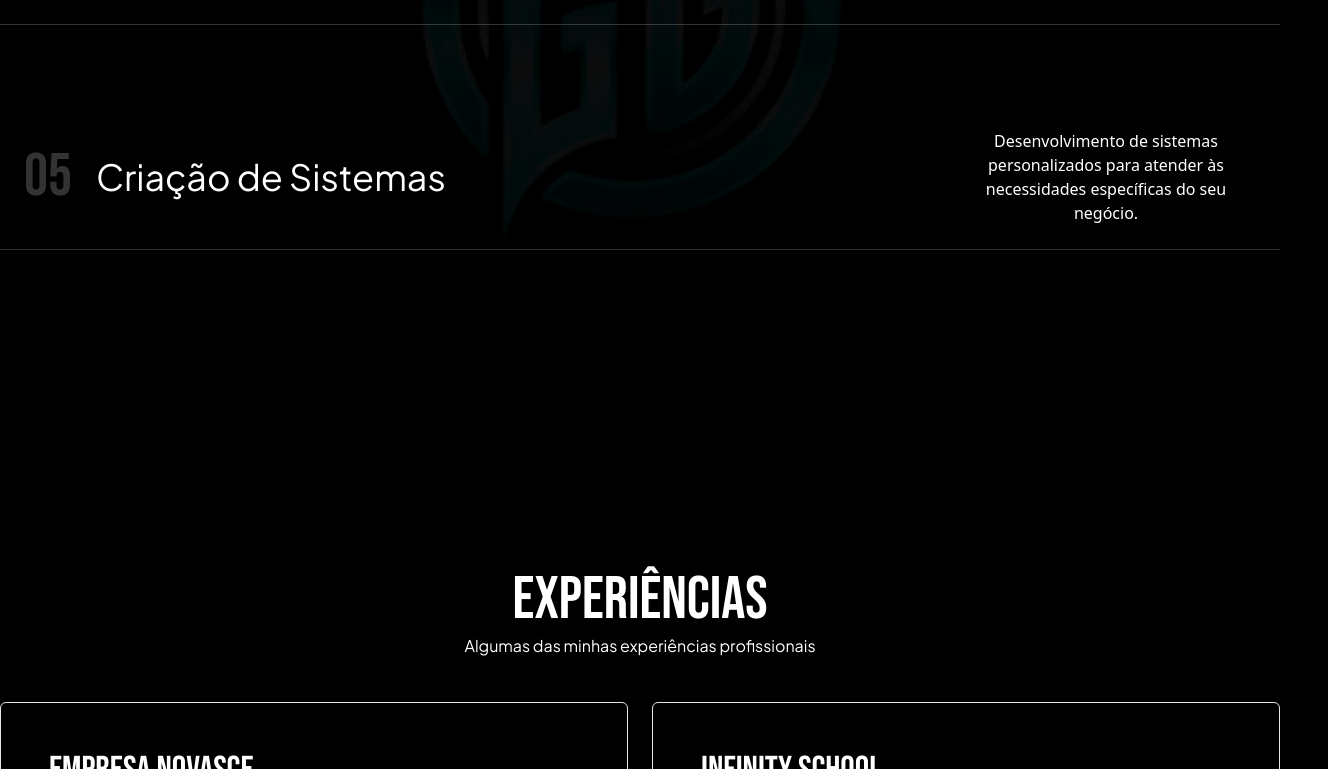
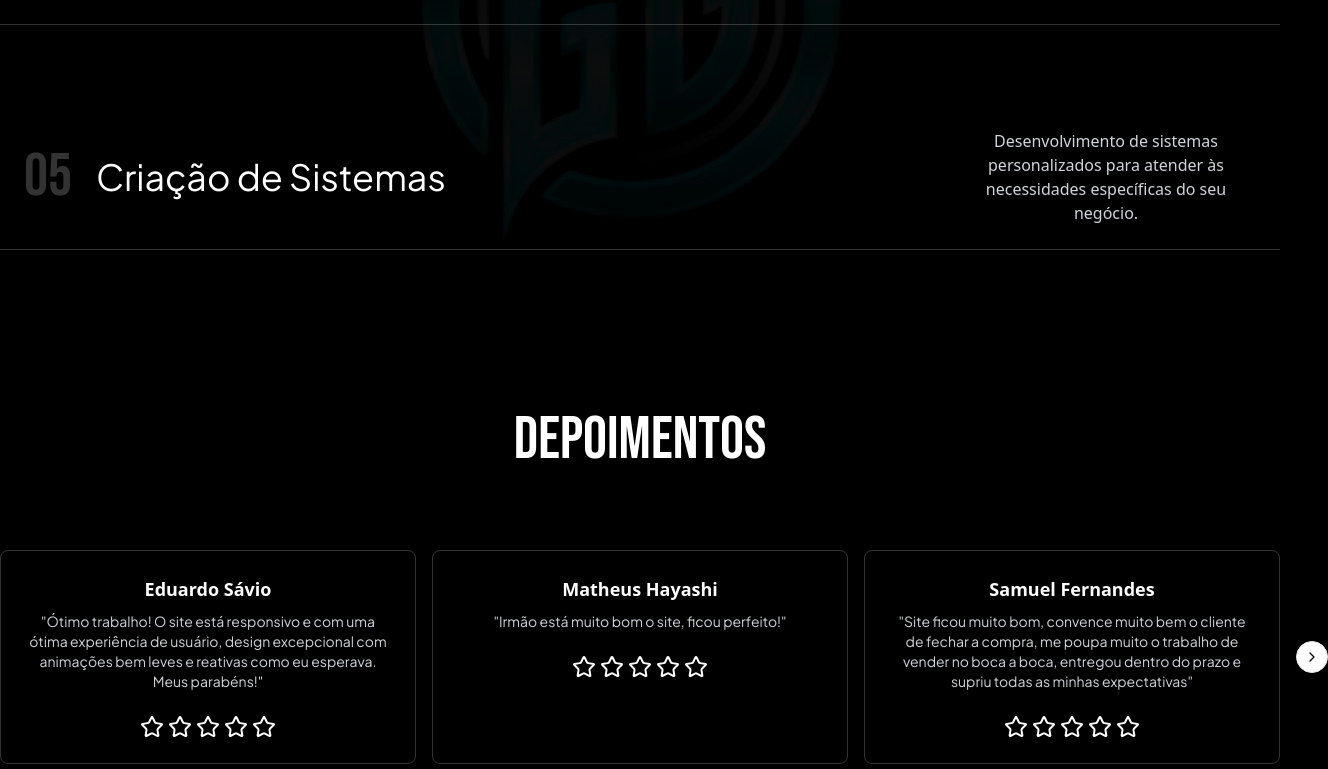
Before and after one commit to DevGustavoGantois/DevGustavoGantois_3.0, a Next.js app: page / in a window 1280 px wide. Shown: the part 3263-4032 px from the top of the page, 1328 px wide, since content can reach past the window. Built offline with nearby package versions, Linux system fonts and the light colour scheme.

Commit message:
feat: Create s-testimonials

```diff
--- a/package.json
+++ b/package.json
@@ -14,6 +14,7 @@
     "aos": "^2.3.4",
     "class-variance-authority": "^0.7.1",
     "clsx": "^2.1.1",
+    "embla-carousel-react": "^8.5.1",
     "lucide-react": "^0.462.0",
     "next": "15.0.3",
     "react": "19.0.0-rc-66855b96-20241106",
--- a/src/app/s-about.tsx
+++ b/src/app/s-about.tsx
@@ -22,7 +22,7 @@ export function HomeAbout() {
             <h1 className="font-primary text-white text-center lg:text-start text-5xl">
               {item.title}
             </h1>
-            <p className="font-secondary font-extralight text-white max-w-[600px] text-sm lg:text-base">
+            <p className="font-secondary font-extralight text-gray-300 max-w-[600px] text-sm lg:text-base">
               {item.description}
             </p>
             <div className="flex flex-col lg:flex-row justify-center lg:justify-start mt-5 gap-6">
--- a/src/app/s-contact.tsx
+++ b/src/app/s-contact.tsx
@@ -26,7 +26,7 @@ export function HomeContact() {
                     <article key={index} className="mt-48">
                     <h1 className="font-primary text-white text-5xl lg:text-6xl text-center lg:text-start">{item.title}</h1>
                     <div className="flex justify-center lg:justify-start">
-                    <p className="font-secondary font-light max-w-[600px] text-center lg:text-start text-white">
+                    <p className="font-secondary font-light max-w-[600px] text-center lg:text-start text-gray-300">
                     {item.description}
                     </p>
                     </div>
--- a/src/app/s-services.tsx
+++ b/src/app/s-services.tsx
@@ -31,7 +31,7 @@ export function HomeServices() {
                                     <p className="text-white/20 font-primary text-4xl lg:text-6xl">{service.number}</p>
                                     <h3 className="text-xl lg:text-4xl text-white font-secondary mb-4 lg:mb-0">{service.name}</h3>
                                     </div>
-                                    <p className="text-white text-sm lg:text-base max-w-[300px] text-center">{service.description}</p>
+                                    <p className="text-gray-300 text-sm lg:text-base max-w-[300px] text-center">{service.description}</p>
                                 </div>
                                 </div>
                             ))}
--- a/src/app/s-testimonials.tsx
+++ b/src/app/s-testimonials.tsx
@@ -1,10 +1,65 @@
-export function HomeTestimonials() {
+import {
+    Carousel,
+    CarouselContent,
+    CarouselItem,
+    CarouselNext,
+    CarouselPrevious,
+  } from "@/components/ui/carousel";
+  import { useLanguage } from "@/context/language-context";
+  import { en } from "@/data/languages/en";
+  import { fr } from "@/data/languages/fr";
+  import { pt } from "@/data/languages/pt-br";
+import { Star } from "lucide-react";
+
+  export function HomeTestimonials() {
+    const { language } = useLanguage();
+
+    const testimonialsData =
+      language === "pt"
+        ? pt.homeTestimonialsData
+        : language === "en"
+        ? en.homeTestimonialsData
+        : fr.homeTestimonialsData;
 
     return (
-        <section className="max-w-[1500px] p-6 lg:p-0 mx-auto mt-20 lg:mt-40">
-            <div className="flex justify-center items-center">
-                <h1 className="font-primary text-white"></h1>
+      <section className="max-w-[1500px] p-6 lg:p-0 mx-auto mt-20 lg:mt-40">
+        {testimonialsData.map((section, sectionIndex) => (
+          <div
+            className="flex justify-center items-center flex-col"
+            key={sectionIndex}
+          >
+            <h1 className="font-primary text-white text-5xl lg:text-6xl">
+              {section.title}
+            </h1>
+            <div className="mt-20 w-full">
+              <Carousel>
+                <CarouselContent>
+                  {section.testimonials.map((testimonial, index) => (
+                    <CarouselItem className="md:basis-1/2 lg:basis-1/3" key={index}>
+                      <div className="text-center p-6 border border-white/20 w-full h-full rounded-lg">
+                        <h3 className="text-lg font-semibold text-white font-seocndary">
+                          {testimonial.name}
+                        </h3>
+                        <p className="text-sm mt-2 text-gray-300 font-secondary">
+                          {testimonial.testimonial}
+                        </p>
+                        <div className="flex justify-center gap-1 mt-6 text-white">
+                            <Star />
+                            <Star />
+                            <Star />
+                            <Star />
+                            <Star />
+                          </div>
+                      </div>
+                    </CarouselItem>
+                  ))}
+                </CarouselContent>
+                <CarouselPrevious className="hidden md:flex" />
+                <CarouselNext className="hidden md:flex" />
+              </Carousel>
             </div>
-        </section>
-    )
-}
+          </div>
+        ))}
+      </section>
+    );
+  }
--- /dev/null
+++ b/src/components/ui/carousel.tsx
@@ -0,0 +1,262 @@
+"use client"
+
+import * as React from "react"
+import useEmblaCarousel, {
+  type UseEmblaCarouselType,
+} from "embla-carousel-react"
+import { ChevronLeft, ChevronRight } from "lucide-react"
+
+import { cn } from "@/lib/utils"
+import { Button } from "@/components/ui/button"
+
+type CarouselApi = UseEmblaCarouselType[1]
+type UseCarouselParameters = Parameters<typeof useEmblaCarousel>
+type CarouselOptions = UseCarouselParameters[0]
+type CarouselPlugin = UseCarouselParameters[1]
+
+type CarouselProps = {
+  opts?: CarouselOptions
+  plugins?: CarouselPlugin
+  orientation?: "horizontal" | "vertical"
+  setApi?: (api: CarouselApi) => void
+}
+
+type CarouselContextProps = {
+  carouselRef: ReturnType<typeof useEmblaCarousel>[0]
+  api: ReturnType<typeof useEmblaCarousel>[1]
+  scrollPrev: () => void
+  scrollNext: () => void
+  canScrollPrev: boolean
+  canScrollNext: boolean
+} & CarouselProps
+
+const CarouselContext = React.createContext<CarouselContextProps | null>(null)
+
+function useCarousel() {
+  const context = React.useContext(CarouselContext)
+
+  if (!context) {
+    throw new Error("useCarousel must be used within a <Carousel />")
+  }
+
+  return context
+}
+
+const Carousel = React.forwardRef<
+  HTMLDivElement,
+  React.HTMLAttributes<HTMLDivElement> & CarouselProps
+>(
+  (
+    {
+      orientation = "horizontal",
+      opts,
+      setApi,
+      plugins,
+      className,
+      children,
+      ...props
+    },
+    ref
+  ) => {
+    const [carouselRef, api] = useEmblaCarousel(
+      {
+        ...opts,
+        axis: orientation === "horizontal" ? "x" : "y",
+      },
+      plugins
+    )
+    const [canScrollPrev, setCanScrollPrev] = React.useState(false)
+    const [canScrollNext, setCanScrollNext] = React.useState(false)
+
+    const onSelect = React.useCallback((api: CarouselApi) => {
+      if (!api) {
+        return
+      }
+
+      setCanScrollPrev(api.canScrollPrev())
+      setCanScrollNext(api.canScrollNext())
+    }, [])
+
+    const scrollPrev = React.useCallback(() => {
+      api?.scrollPrev()
+    }, [api])
+
+    const scrollNext = React.useCallback(() => {
+      api?.scrollNext()
+    }, [api])
+
+    const handleKeyDown = React.useCallback(
+      (event: React.KeyboardEvent<HTMLDivElement>) => {
+        if (event.key === "ArrowLeft") {
+          event.preventDefault()
+          scrollPrev()
+        } else if (event.key === "ArrowRight") {
+          event.preventDefault()
+          scrollNext()
+        }
+      },
+      [scrollPrev, scrollNext]
+    )
+
+    React.useEffect(() => {
+      if (!api || !setApi) {
+        return
+      }
+
+      setApi(api)
+    }, [api, setApi])
+
+    React.useEffect(() => {
+      if (!api) {
+        return
+      }
+
+      onSelect(api)
+      api.on("reInit", onSelect)
+      api.on("select", onSelect)
+
+      return () => {
+        api?.off("select", onSelect)
+      }
+    }, [api, onSelect])
+
+    return (
+      <CarouselContext.Provider
+        value={{
+          carouselRef,
+          api: api,
+          opts,
+          orientation:
+            orientation || (opts?.axis === "y" ? "vertical" : "horizontal"),
+          scrollPrev,
+          scrollNext,
+          canScrollPrev,
+          canScrollNext,
+        }}
+      >
+        <div
+          ref={ref}
+          onKeyDownCapture={handleKeyDown}
+          className={cn("relative", className)}
+          role="region"
+          aria-roledescription="carousel"
+          {...props}
+        >
+          {children}
+        </div>
+      </CarouselContext.Provider>
+    )
+  }
+)
+Carousel.displayName = "Carousel"
+
+const CarouselContent = React.forwardRef<
+  HTMLDivElement,
+  React.HTMLAttributes<HTMLDivElement>
+>(({ className, ...props }, ref) => {
+  const { carouselRef, orientation } = useCarousel()
+
+  return (
+    <div ref={carouselRef} className="overflow-hidden">
+      <div
+        ref={ref}
+        className={cn(
+          "flex",
+          orientation === "horizontal" ? "-ml-4" : "-mt-4 flex-col",
+          className
+        )}
+        {...props}
+      />
+    </div>
+  )
+})
+CarouselContent.displayName = "CarouselContent"
+
+const CarouselItem = React.forwardRef<
+  HTMLDivElement,
+  React.HTMLAttributes<HTMLDivElement>
+>(({ className, ...props }, ref) => {
+  const { orientation } = useCarousel()
+
+  return (
+    <div
+      ref={ref}
+      role="group"
+      aria-roledescription="slide"
+      className={cn(
+        "min-w-0 shrink-0 grow-0 basis-full",
+        orientation === "horizontal" ? "pl-4" : "pt-4",
+        className
+      )}
+      {...props}
+    />
+  )
+})
+CarouselItem.displayName = "CarouselItem"
+
+const CarouselPrevious = React.forwardRef<
+  HTMLButtonElement,
+  React.ComponentProps<typeof Button>
+>(({ className, variant = "outline", size = "icon", ...props }, ref) => {
+  const { orientation, scrollPrev, canScrollPrev } = useCarousel()
+
+  return (
+    <Button
+      ref={ref}
+      variant={variant}
+      size={size}
+      className={cn(
+        "absolute  h-8 w-8 rounded-full",
+        orientation === "horizontal"
+          ? "-left-12 top-1/2 -translate-y-1/2"
+          : "-top-12 left-1/2 -translate-x-1/2 rotate-90",
+        className
+      )}
+      disabled={!canScrollPrev}
+      onClick={scrollPrev}
+      {...props}
+    >
+      <ChevronLeft className="h-4 w-4" />
+      <span className="sr-only">Previous slide</span>
+    </Button>
+  )
+})
+CarouselPrevious.displayName = "CarouselPrevious"
+
+const CarouselNext = React.forwardRef<
+  HTMLButtonElement,
+  React.ComponentProps<typeof Button>
+>(({ className, variant = "outline", size = "icon", ...props }, ref) => {
+  const { orientation, scrollNext, canScrollNext } = useCarousel()
+
+  return (
+    <Button
+      ref={ref}
+      variant={variant}
+      size={size}
+      className={cn(
+        "absolute h-8 w-8 rounded-full",
+        orientation === "horizontal"
+          ? "-right-12 top-1/2 -translate-y-1/2"
+          : "-bottom-12 left-1/2 -translate-x-1/2 rotate-90",
+        className
+      )}
+      disabled={!canScrollNext}
+      onClick={scrollNext}
+      {...props}
+    >
+      <ChevronRight className="h-4 w-4" />
+      <span className="sr-only">Next slide</span>
+    </Button>
+  )
+})
+CarouselNext.displayName = "CarouselNext"
+
+export {
+  type CarouselApi,
+  Carousel,
+  CarouselContent,
+  CarouselItem,
+  CarouselPrevious,
+  CarouselNext,
+}
--- a/src/data/languages/en.ts
+++ b/src/data/languages/en.ts
@@ -109,7 +109,8 @@ export const en = {
     }
     ],
 
-    homeTestimonialsData: {
+    homeTestimonialsData: [
+        {
         title: "Testimonials",
         testimonials: [
             {
@@ -138,6 +139,7 @@ export const en = {
             },
         ],
     },
+],
 
     homeExperiencesData: [
         {
```
Also changed, not shown: src/app/s-experiences.tsx (+7 -5 lines), 1 other file (tests, documents, lock files or other folders).
